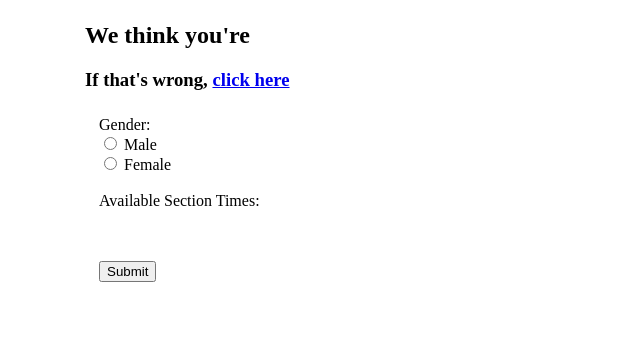
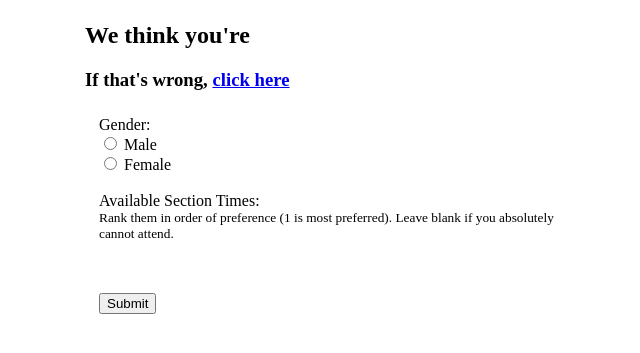
Before and after one commit to seandc/SectionScheduler, a Python web app: template mysite/templates/availability_form.html in a window 1280 px wide. Shown: the part 103-456 px from the top of the page, without its empty margins (305-945 px from the left). Run offline with Jinja, Linux system fonts and the light colour scheme; the template is opened without the code that fills it, so the values that code supplies are empty.

Commit message:
AUTOCOMMIT: too lazy to write a msg

```diff
--- a/mysite/templates/availability_form.html
+++ b/mysite/templates/availability_form.html
@@ -43,6 +43,7 @@ Gender: <br />
 
 <br />
 Available Section Times: <br />
+<small>Rank them in order of preference (1 is most preferred). Leave blank if you absolutely cannot attend.</small> <br />
 <fieldset>
 {% for section, value in sections_values.items %}
 <input type="text" name="{{section}}" value="{{value}}"> {{section}} <br />
```
Also changed, not shown: mysite/mainapp/views.py (+5 -4 lines).
